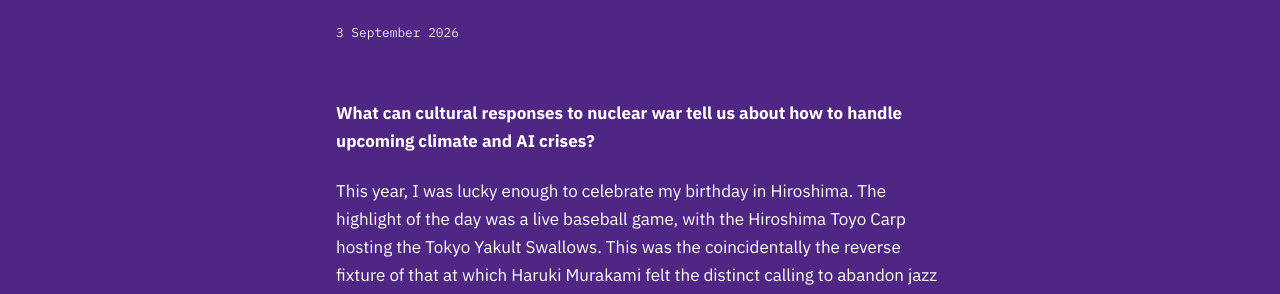
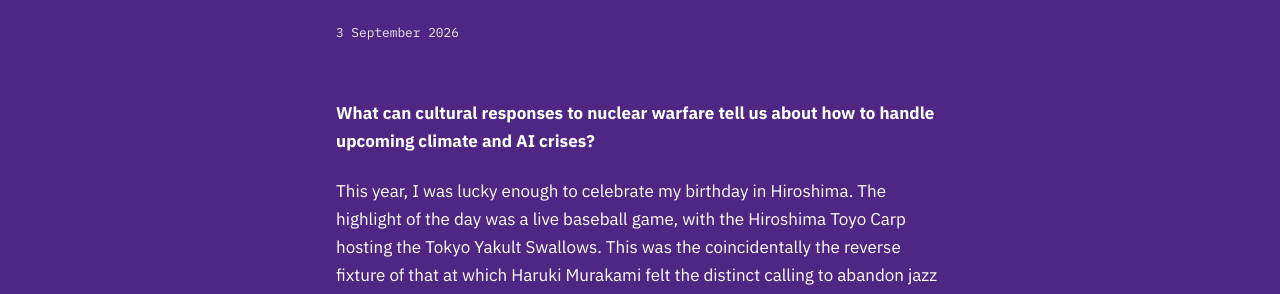
Before and after one commit to OwenThomas/personal-website, a Jekyll site: the page built from _posts/2026-09-03-HMA.md, in a window 1280 px wide and 900 px high. Shown: the part 170-464 px from the top of the window. Built offline with Jekyll 4.4.1, drawn with Linux system fonts in a browser that asks for light colours; comment, search, counter and statistics services are not loaded.

Commit message:
Correct title wording from 'nuclear war' to 'nuclear warfare'

```diff
--- a/_posts/2026-09-03-HMA.md
+++ b/_posts/2026-09-03-HMA.md
@@ -2,7 +2,7 @@
 title: "Hiroshima, mon Anniversaire"
 ---
 
-#### What can cultural responses to nuclear war tell us about how to handle upcoming climate and AI crises?
+#### What can cultural responses to nuclear warfare tell us about how to handle upcoming climate and AI crises?
 
 This year, I was lucky enough to celebrate my birthday in Hiroshima. The highlight of the day was a live baseball game, with the Hiroshima Toyo Carp hosting the Tokyo Yakult Swallows. This was the coincidentally the reverse fixture of that at which Haruki Murakami felt the distinct calling to abandon jazz cafe management and become a novelist:
 
```
